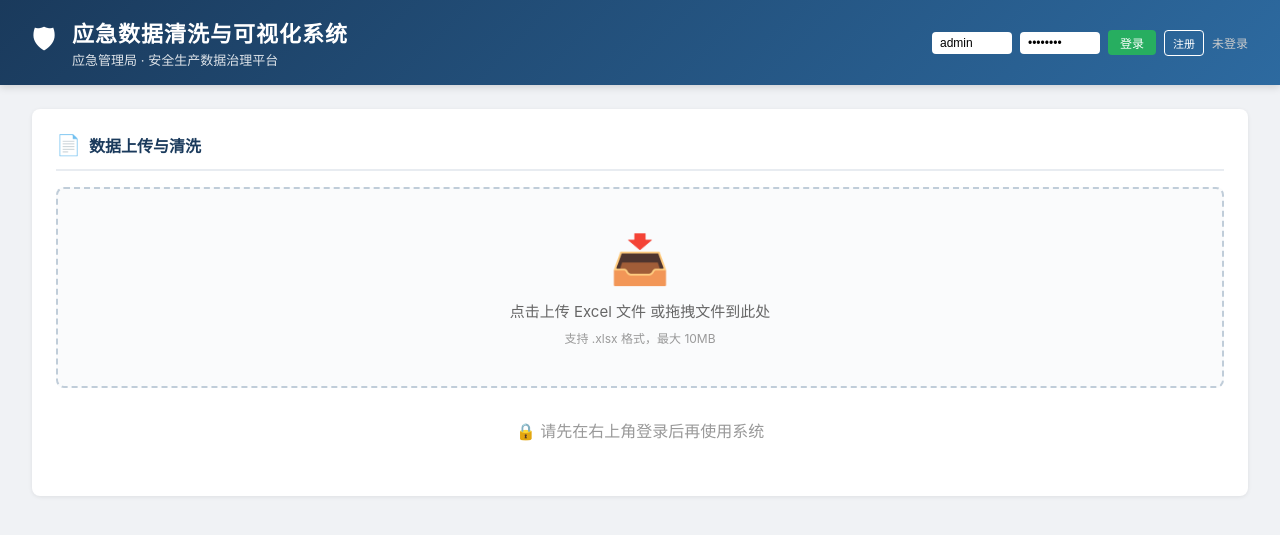
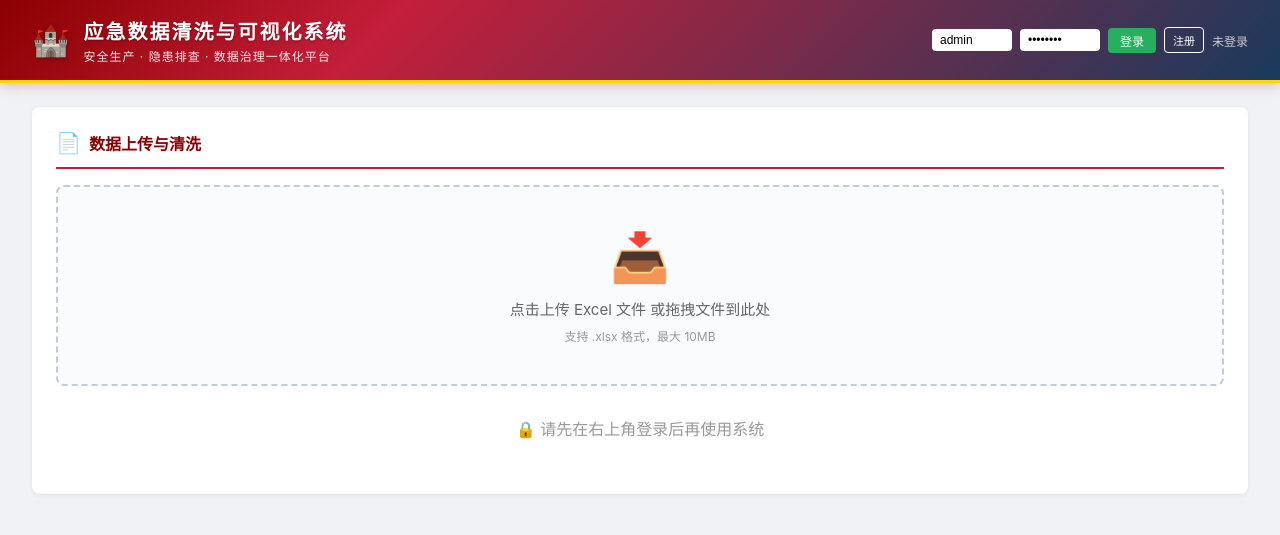
Before and after one commit to SunMohan2006/emergency-data-system, a Flask app: page / in a window 1280 px wide. Shown: the top 535 px of the page. Run offline with Flask 3, Linux system fonts and the light colour scheme; some libraries are stand-ins or nearby versions.

Commit message:
应急化改造: 红蓝配色+排查类型/隐患等级专属图表+预配应急字段+column_stats透传

```diff
--- a/emergency_data_system/app.py
+++ b/emergency_data_system/app.py
@@ -178,6 +178,7 @@ def upload_and_clean():
             'enhanced_filename': enhanced_output_filename,
             'batch_id': batch_id,
             'anomaly_logs': result['anomaly_logs'],
+            'column_stats': result.get('column_stats', {}),
         }
     })
 
--- a/emergency_data_system/config.py
+++ b/emergency_data_system/config.py
@@ -114,6 +114,12 @@ COLUMN_STANDARD_MAP: dict = {
     '检查日期': '排查日期',
     '上报日期': '排查日期',
     '录入日期': '排查日期',
+
+    # ---------- 隐患排查（3种常见变体） ----------
+    '隐患':     '隐患等级',
+    '风险等级': '隐患等级',
+    '隐患级别': '隐患等级',
+    '风险级别': '隐患等级',
 }
 
 # --------------------------------------------------------------------
--- a/emergency_data_system/static/css/style.css
+++ b/emergency_data_system/static/css/style.css
@@ -7,19 +7,20 @@ body {
     min-height: 100vh;
 }
 
-/* ========== 顶部导航 ========== */
+/* ========== 顶部导航（应急管理系统配色） ========== */
 .header {
-    background: linear-gradient(135deg, #1a3a5c 0%, #2d6aa0 100%);
+    background: linear-gradient(135deg, #8B0000 0%, #C41E3A 30%, #1a3a5c 100%);
     color: #fff;
     padding: 16px 32px;
     display: flex;
     align-items: center;
-    gap: 16px;
-    box-shadow: 0 2px 8px rgba(0,0,0,0.15);
+    gap: 14px;
+    box-shadow: 0 2px 12px rgba(139,0,0,0.25);
+    border-bottom: 3px solid #FFD700;
 }
-.header .logo { font-size: 28px; }
-.header h1 { font-size: 22px; font-weight: 600; letter-spacing: 1px; }
-.header .subtitle { font-size: 13px; opacity: 0.85; margin-top: 2px; }
+.header .logo { font-size: 30px; filter: drop-shadow(0 1px 2px rgba(0,0,0,0.3)); }
+.header h1 { font-size: 20px; font-weight: 700; letter-spacing: 2px; text-shadow: 0 1px 3px rgba(0,0,0,0.3); }
+.header .subtitle { font-size: 12px; opacity: 0.9; margin-top: 2px; letter-spacing: 1px; }
 
 /* ========== 主布局 ========== */
 .container { max-width: 1400px; margin: 0 auto; padding: 24px 32px; }
@@ -35,10 +36,10 @@ body {
 .card-title {
     font-size: 16px;
     font-weight: 600;
-    color: #1a3a5c;
+    color: #8B0000;
     margin-bottom: 16px;
     padding-bottom: 12px;
-    border-bottom: 2px solid #e8ecf1;
+    border-bottom: 2px solid #C41E3A;
     display: flex;
     align-items: center;
     gap: 8px;
--- a/emergency_data_system/static/js/charts.js
+++ b/emergency_data_system/static/js/charts.js
@@ -140,6 +140,14 @@ function renderAll(data) {
     document.getElementById('chartsGrid').style.display = 'grid';
     renderOverviewChart(data);
     renderAnomalyPieChart(data);
+
+    // 应急专属图表：排查类型分布 + 隐患等级分布
+    if (data.columns && data.columns.includes('排查类型')) {
+        renderCheckTypeChart(data);
+    }
+    if (data.columns && data.columns.includes('隐患等级')) {
+        renderRiskLevelChart(data);
+    }
 
     // 显示日志
     document.getElementById('logCard').style.display = 'block';
@@ -437,6 +445,85 @@ function downloadFile(type) {
 
 // ==================== 页面初始化 ====================
 
+// ==================== 应急专属图表 ====================
+
+/**
+ * 排查类型分布 —— 柱状图
+ * 展示安全生产检查、消防检查、隐患排查等各类型的数据量分布
+ */
+function renderCheckTypeChart(data) {
+    const stats = data.column_stats || {};
+    const checkTypeData = stats['排查类型'] || {};
+    if (Object.keys(checkTypeData).length === 0) return;
+
+    const box = document.getElementById('boxCheckType');
+    const dom = document.getElementById('chartCheckType');
+    box.style.display = 'block';
+    if (window._checkTypeChart) window._checkTypeChart.dispose();
+    const chart = echarts.init(dom);
+    window._checkTypeChart = chart;
+
+    const names = Object.keys(checkTypeData);
+    const values = Object.values(checkTypeData);
+    const colors = ['#C41E3A', '#E74C3C', '#F39C12', '#2D6AA0', '#27AE60'];
+
+    chart.setOption({
+        tooltip: { trigger: 'axis', formatter: '{b}: {c} 条' },
+        grid: { left: 80, right: 20, top: 10, bottom: 40 },
+        xAxis: {
+            type: 'category',
+            data: names,
+            axisLabel: { fontSize: 11, rotate: names.length > 3 ? 25 : 0 },
+        },
+        yAxis: { type: 'value', minInterval: 1, axisLabel: { fontSize: 11 } },
+        series: [{
+            type: 'bar',
+            data: values.map((v, i) => ({ value: v, itemStyle: { color: colors[i % colors.length] } })),
+            barWidth: '50%',
+            label: { show: true, position: 'top', fontSize: 13, fontWeight: 'bold' },
+        }],
+    });
+    window.addEventListener('resize', () => chart.resize());
+}
+
+/**
+ * 隐患等级构成 —— 饼图（环形）
+ * 展示一般隐患、较大隐患、重大隐患的占比构成
+ */
+function renderRiskLevelChart(data) {
+    const stats = data.column_stats || {};
+    const riskData = stats['隐患等级'] || {};
+    if (Object.keys(riskData).length === 0) return;
+
+    const box = document.getElementById('boxRiskLevel');
+    const dom = document.getElementById('chartRiskLevel');
+    box.style.display = 'block';
+    if (window._riskLevelChart) window._riskLevelChart.dispose();
+    const chart = echarts.init(dom);
+    window._riskLevelChart = chart;
+
+    const pieData = Object.entries(riskData).map(([name, value]) => {
+        let color = '#F39C12';  // 一般
+        if (name.includes('重大')) color = '#C41E3A';
+        else if (name.includes('较大')) color = '#E74C3C';
+        return { name, value, itemStyle: { color } };
+    });
+
+    chart.setOption({
+        tooltip: { trigger: 'item', formatter: '{b}: {c} 条 ({d}%)' },
+        legend: { orient: 'vertical', right: 10, top: 'center', textStyle: { fontSize: 11 } },
+        series: [{
+            type: 'pie',
+            radius: ['50%', '75%'],
+            center: ['40%', '50%'],
+            data: pieData,
+            label: { fontSize: 11, formatter: '{b}\n{d}%' },
+            emphasis: { itemStyle: { shadowBlur: 10, shadowColor: 'rgba(0,0,0,0.5)' } },
+        }],
+    });
+    window.addEventListener('resize', () => chart.resize());
+}
+
 // ==================== 用户认证 ====================
 
 /**
--- a/emergency_data_system/templates/index.html
+++ b/emergency_data_system/templates/index.html
@@ -13,10 +13,10 @@
 
 <!-- 顶部 -->
 <div class="header">
-    <span class="logo">&#128737;</span>
+    <span class="logo">&#127984;</span>
     <div style="flex:1;">
         <h1>应急数据清洗与可视化系统</h1>
-        <div class="subtitle">应急管理局 · 安全生产数据治理平台</div>
+        <div class="subtitle">安全生产 · 隐患排查 · 数据治理一体化平台</div>
     </div>
     <div id="loginBar" style="display:flex;align-items:center;gap:8px;">
         <input type="text" id="loginUser" placeholder="用户名" style="padding:4px 8px;border-radius:4px;border:none;width:80px;font-size:12px;" value="admin">
@@ -106,6 +106,14 @@
             <div class="chart-title">&#128202; 异常类型分布</div>
             <div class="chart-body" id="chartAnomaly"></div>
         </div>
+        <div class="chart-box" id="boxCheckType" style="display:none;">
+            <div class="chart-title">&#128737; 排查类型分布</div>
+            <div class="chart-body" id="chartCheckType"></div>
+        </div>
+        <div class="chart-box" id="boxRiskLevel" style="display:none;">
+            <div class="chart-title">&#9888; 隐患等级构成</div>
+            <div class="chart-body" id="chartRiskLevel"></div>
+        </div>
     </div>
 
     <!-- ===== 历史数据看板 ===== -->
```
Also changed, not shown: emergency_data_system/create_test_data.py (+8 -0 lines), emergency_data_system/data_cleaner.py (+12 -0 lines).
